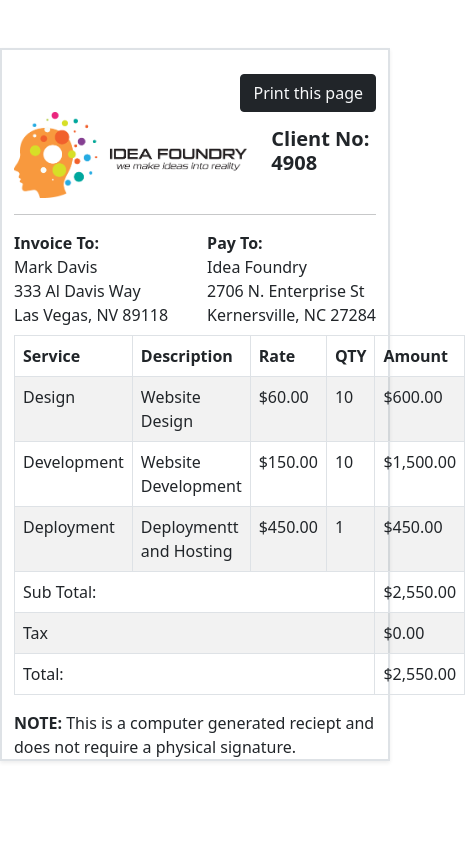
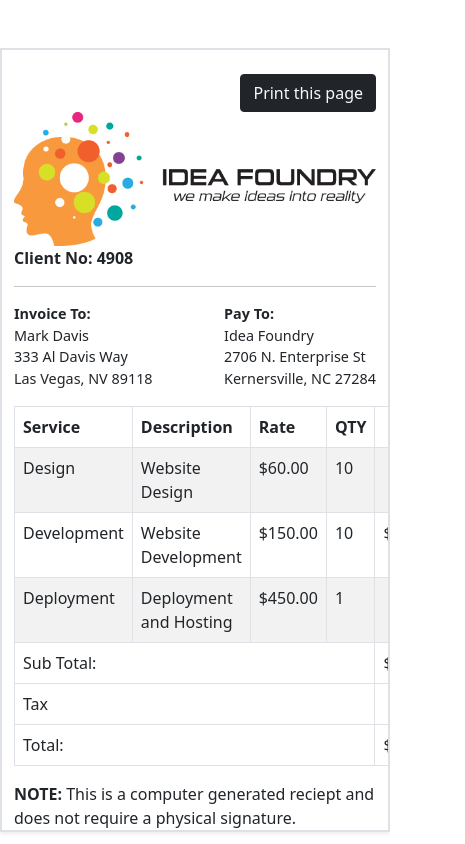
Before and after one commit to RonAviles/invoiceExercise, a plain HTML site: page index.html in a window 390 px wide. Shown: the whole page, 465 px wide, since content can reach past the window. Drawn offline with nearby package versions, Linux system fonts and the light colour scheme.

Commit message:
finished first drafe
completed contents and also made the addresses responsive font size.

```diff
--- a/css/site.css
+++ b/css/site.css
@@ -0,0 +1,13 @@
+.address {
+    font-size: .9rem;
+}
+@media only screen and (min-width: 768px){
+    .address {
+        font-size: 1rem;
+    }
+}
+@media print {
+    .address {
+        font-size: 1rem;
+    }
+}
--- a/index.html
+++ b/index.html
@@ -17,42 +17,46 @@
        <div class="container border border-2 shadow-sm mt-5">
            <div class="row">
                 <!--print button column below-->
-                <div class="col-12 d-flex justify-content-end mt-4">
+                <div class="col-12 d-flex justify-content-end mt-4 d-print-none">
                     <button type="button" class="btn btn-dark text-light" onclick="window.print()">Print this page</button>
                 </div>
                 <!--image column below-->
-                    <div class="col-8">
-                        <img src="img/IdeaFoundryLogo.png" alt="logo" class="mw-100">
+                    <div class="col-sm-8">
+                        <img src="img/IdeaFoundryLogo.png" alt="Idea Foundry Logo" class="mw-100">
                     </div>
                     <!--client no column next to image-->
-                    <div class="col-4 d-flex justify-content-end align-items-center">
-                        <h5 class="fw-bold">Client No: 4908</h5>
+                    <div class="col-sm-4 d-flex justify-content-sm-end align-items-center">
+                        <strong>Client No: 4908</strong>
                     </div>
                     <!--horizontal rule below-->
                     <div class="col-12">
                         <hr>
                     </div>
                 <!--row with date-->
-                <div class="col-12 d-flex justify-content-between mb-2">
-                    <div>
-                        <span class="fw-bold">Invoice To:</span> <br>
-                        <span>Mark Davis</span>
+                <div class="d-flex justify-content-between address">
+                        <div class">
+                            <strong>Invoice To:</strong><br>
+                            <address>
+                            Mark Davis
                             <br>
-                        <span>333 Al Davis Way</span>
+                            333 Al Davis Way
                             <br>
-                        <span>Las Vegas, NV 89118</span>
+                            Las Vegas, NV 89118
+                            </address>
                         </div>
                         <div>
-                        <span class="fw-bold">Pay To:</span> <br>
-                        <span>Idea Foundry</span>
+                            <strong>Pay To:</strong>
                             <br>
-                        <span>2706 N. Enterprise St</span>
+                            <address>Idea Foundry
                             <br>
-                        <span>Kernersville, NC 27284</span>
+                            2706 N. Enterprise St
+                            <br>
+                            Kernersville, NC 27284
+                            </address>
                         </div>
                 </div>
                 <!--table below-->
-                <div class="col-12">
+                <div class="row table-responsive m-auto">
                    <table class="table table-bordered table-striped">
                        <thead>
                            <tr>
@@ -60,7 +64,7 @@
                                <th scope="col">Description</th>
                                <th scope="col">Rate</th>
                                <th scope="col">QTY</th>
-                               <th scope="col">Amount</th>
+                               <th scope="col" class="text-end">Amount</th>
                            </tr>
                        </thead>
                        <tbody>
@@ -69,40 +73,43 @@
                                 <td>Website Design</td>
                                 <td>$60.00</td>
                                 <td>10</td>
-                                <td>$600.00</td>
+                                <td class="text-end">$600.00</td>
                            </tr>
                            <tr>
                                 <td>Development</td>
                                 <td>Website Development</td>
                                 <td>$150.00</td>
                                 <td>10</td>
-                                <td>$1,500.00</td>
+                                <td class="text-end">$1,500.00</td>
                             </tr>
                             <tr>
                                 <td>Deployment</td>
-                                <td>Deploymentt and Hosting</td>
+                                <td>Deployment and Hosting</td>
                                 <td>$450.00</td>
                                 <td>1</td>
-                                <td>$450.00</td>
+                                <td class="text-end">$450.00</td>
                             </tr>
+
+                       </tbody>
+                       <tfoot>
                             <tr>
                                 <td colspan="4">Sub Total:</td>
-                                <td>$2,550.00</td>
+                                <td class="text-end">$2,550.00</td>
                             </tr>
                             <tr>
                                 <td colspan="4">Tax</td>
-                                <td>$0.00</td>
+                                <td class="text-end">$0.00</td>
                             </tr>
                             <tr>
                                 <td colspan="4">Total:</td>
-                                <td>$2,550.00</td>
+                                <td class="text-end">$2,550.00</td>
                             </tr>
-                       </tbody>
+                       </tfoot>
                    </table>
                 </div>
                 <!--note col-->
                 <div class="col">
-                   <span class="fs-6 fw-bold">NOTE:</span><span> This is a computer generated reciept and does not require a physical signature.</span>
+                   <strong>NOTE:</strong><span> This is a computer generated reciept and does not require a physical signature.</span>
                 </div>
            </div>
        </div>
```
Lines whose indentation alone changed are shown as unchanged.
